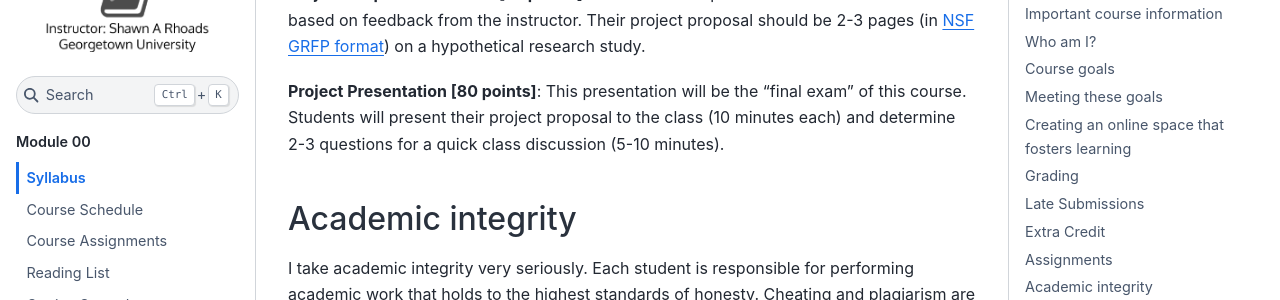
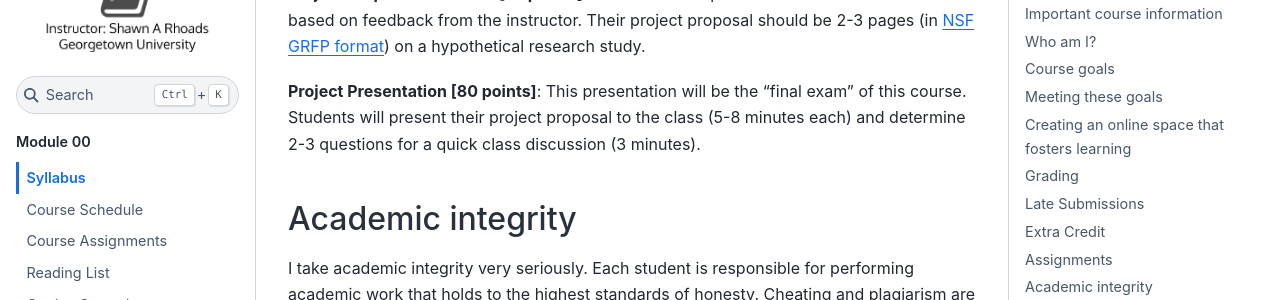
Before and after one commit to shawnrhoads/gu-psyc-347, a Jupyter Book: the page built from docs/module-00-00_Syllabus.md, in a window 1280 px wide and 900 px high, scrolled down 10084 px. Shown: the part 179-479 px from the top of the window. Built offline with Jupyter Book 1.0.4 settings and Sphinx 7.4.7 and the Sphinx Book theme 1.1.4, drawn with Linux system fonts in a browser that asks for light colours.

Commit message:
changed time limits for final presentation
#107 #114

```diff
--- a/docs/module-00-00_Syllabus.md
+++ b/docs/module-00-00_Syllabus.md
@@ -161,7 +161,7 @@ Please visit the [Assignments page](module-00-02_Course-Assignments.html) for th
 
 **Project Proposal - Round 2 [75 points]**: Students will expand their 250-300 word abstract based on feedback from the instructor. Their project proposal should be 2-3 pages (in [NSF GRFP format](https://nsfgrfp.org)) on a hypothetical research study.
 
-**Project Presentation [80 points]**: This presentation will be the “final exam” of this course. Students will present their project proposal to the class (10 minutes each) and determine 2-3 questions for a quick class discussion (5-10 minutes).
+**Project Presentation [80 points]**: This presentation will be the “final exam” of this course. Students will present their project proposal to the class (5-8 minutes each) and determine 2-3 questions for a quick class discussion (3 minutes).
 
 ## Academic integrity
 
```
